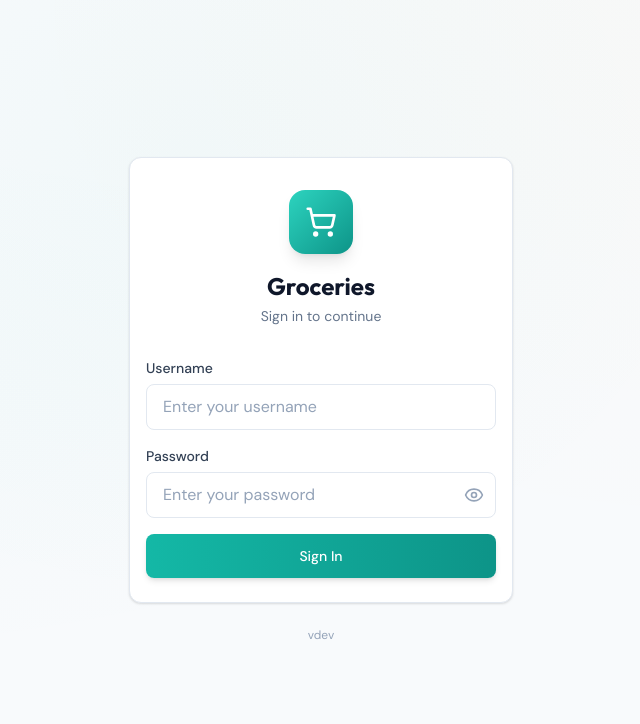
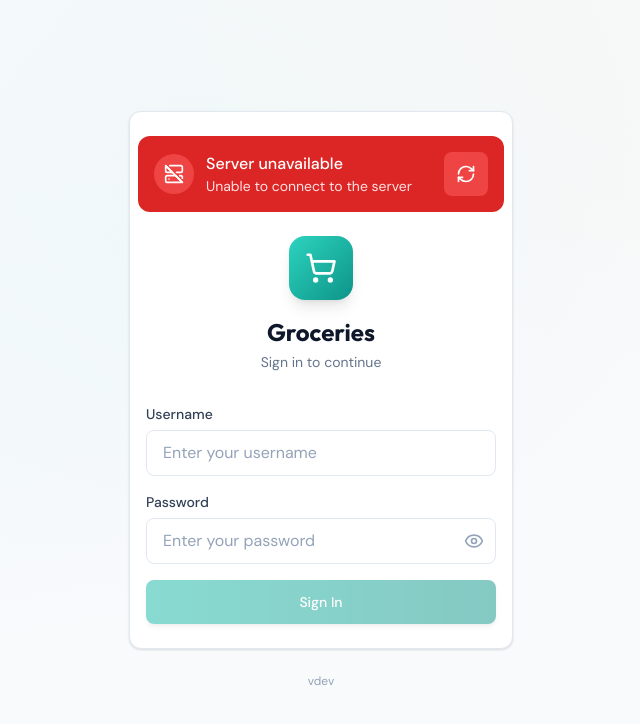
Before and after one commit to kleyson/appz-groceries, a React (Vite) app in the folder frontend/: page /login in a window 1280 px wide. Shown: the top 724 px of the page, without its empty margins (319-959 px from the left). Built offline with nearby package versions, Linux system fonts and the light colour scheme; no server answers.

Commit message:
fixing offline

```diff
--- a/frontend/src/hooks/useAuth.ts
+++ b/frontend/src/hooks/useAuth.ts
@@ -33,6 +33,8 @@ export function useAuth() {
     data: authData,
     isLoading,
     error,
+    refetch,
+    isRefetching,
   } = useQuery({
     queryKey: ["auth", "me"],
     queryFn: async () => {
@@ -52,17 +54,22 @@ export function useAuth() {
         throw err;
       }
     },
-    retry: false,
+    retry: 2,
+    retryDelay: (attemptIndex) => Math.min(1000 * 2 ** attemptIndex, 5000),
     staleTime: 5 * 60 * 1000, // 5 minutes
     // Use cached data as placeholder while loading
     placeholderData: () => getCachedAuth(),
+    // Don't refetch automatically when there's an error
+    refetchOnWindowFocus: (query) => query.state.status !== "error",
   });
 
-  const { data: canRegisterData } = useQuery({
+  const { data: canRegisterData, refetch: refetchCanRegister } = useQuery({
     queryKey: ["auth", "can-register"],
     queryFn: () => api.canRegister(),
-    retry: false,
+    retry: 2,
+    retryDelay: (attemptIndex) => Math.min(1000 * 2 ** attemptIndex, 5000),
     staleTime: 60 * 1000, // 1 minute
+    refetchOnWindowFocus: (query) => query.state.status !== "error",
   });
 
   const loginMutation = useMutation({
@@ -106,12 +113,22 @@ export function useAuth() {
   const isAuthenticated = !!user;
   const canRegister = canRegisterData?.canRegister ?? false;
 
+  // Backend is unavailable when we have an error and no cached data
+  const isBackendUnavailable = !!error && !authData;
+
+  const retryConnection = async () => {
+    await refetch();
+    await refetchCanRegister();
+  };
+
   return {
     user,
     isAuthenticated,
-    isLoading,
+    isLoading: isLoading || isRefetching,
     error,
     canRegister,
+    isBackendUnavailable,
+    retryConnection,
     login: loginMutation.mutateAsync,
     register: registerMutation.mutateAsync,
     logout: logoutMutation.mutateAsync,
--- a/frontend/src/routes/__root.tsx
+++ b/frontend/src/routes/__root.tsx
@@ -6,9 +6,10 @@ import {
 } from "@tanstack/react-router";
 import { type QueryClient } from "@tanstack/react-query";
 import { useAuth, useDarkMode } from "@/hooks";
-import { useEffect } from "react";
+import { useEffect, useState } from "react";
 import { OfflineIndicator } from "@/components/OfflineIndicator";
 import { InstallPrompt } from "@/components/InstallPrompt";
+import { WifiOff, RefreshCw } from "lucide-react";
 
 interface RouterContext {
   queryClient: QueryClient;
@@ -19,9 +20,11 @@ export const Route = createRootRouteWithContext<RouterContext>()({
 });
 
 function RootLayout() {
-  const { isAuthenticated, isLoading } = useAuth();
+  const { isAuthenticated, isLoading, isBackendUnavailable, retryConnection } =
+    useAuth();
   const navigate = useNavigate();
   const location = useLocation();
+  const [isRetrying, setIsRetrying] = useState(false);
 
   // Initialize dark mode at root level so it persists across all pages
   useDarkMode();
@@ -29,11 +32,55 @@ function RootLayout() {
   const isLoginPage = location.pathname === "/login";
 
   useEffect(() => {
-    // Only redirect to login if not authenticated and not already on login page
-    if (!isLoading && !isAuthenticated && !isLoginPage) {
+    // Only redirect to login if not authenticated, not loading, backend is available, and not already on login page
+    if (
+      !isLoading &&
+      !isAuthenticated &&
+      !isBackendUnavailable &&
+      !isLoginPage
+    ) {
       navigate({ to: "/login" });
     }
-  }, [isAuthenticated, isLoading, isLoginPage, navigate]);
+  }, [isAuthenticated, isLoading, isBackendUnavailable, isLoginPage, navigate]);
+
+  const handleRetry = async () => {
+    setIsRetrying(true);
+    try {
+      await retryConnection();
+    } finally {
+      setIsRetrying(false);
+    }
+  };
+
+  // Show backend unavailable error state
+  if (isBackendUnavailable && !isLoginPage) {
+    return (
+      <div className="min-h-screen bg-mesh flex items-center justify-center p-4">
+        <div className="max-w-sm w-full text-center">
+          <div className="w-16 h-16 mx-auto mb-4 rounded-full bg-red-100 dark:bg-red-900/30 flex items-center justify-center">
+            <WifiOff className="w-8 h-8 text-red-600 dark:text-red-400" />
+          </div>
+          <h2 className="text-xl font-semibold text-gray-900 dark:text-white mb-2">
+            Server Unavailable
+          </h2>
+          <p className="text-gray-600 dark:text-gray-400 mb-6">
+            Unable to connect to the server. Please check your connection and
+            try again.
+          </p>
+          <button
+            onClick={handleRetry}
+            disabled={isRetrying}
+            className="inline-flex items-center justify-center gap-2 px-6 py-3 rounded-xl bg-primary-600 hover:bg-primary-700 text-white font-medium transition-colors disabled:opacity-50 min-h-[44px]"
+          >
+            <RefreshCw
+              className={`w-5 h-5 ${isRetrying ? "animate-spin" : ""}`}
+            />
+            {isRetrying ? "Retrying..." : "Retry Connection"}
+          </button>
+        </div>
+      </div>
+    );
+  }
 
   // Show loading spinner only for protected routes (not login page)
   if (isLoading && !isLoginPage) {
--- a/frontend/src/routes/login.tsx
+++ b/frontend/src/routes/login.tsx
@@ -1,6 +1,6 @@
 import { createFileRoute, useNavigate } from "@tanstack/react-router";
 import { type FormEvent, useEffect, useState } from "react";
-import { ShoppingCart, WifiOff } from "lucide-react";
+import { ShoppingCart, WifiOff, ServerOff, RefreshCw } from "lucide-react";
 import { useAuth, useOnlineStatus } from "@/hooks";
 import { Button, Input, Card, CardContent } from "@/components/ui";
 import { APP_VERSION } from "@/lib/version";
@@ -21,6 +21,8 @@ function LoginPage() {
     isRegistering,
     loginError,
     registerError,
+    isBackendUnavailable,
+    retryConnection,
   } = useAuth();
 
   const [username, setUsername] = useState("");
@@ -28,6 +30,16 @@ function LoginPage() {
   const [password, setPassword] = useState("");
   const [confirmPassword, setConfirmPassword] = useState("");
   const [error, setError] = useState("");
+  const [isRetrying, setIsRetrying] = useState(false);
+
+  const handleRetry = async () => {
+    setIsRetrying(true);
+    try {
+      await retryConnection();
+    } finally {
+      setIsRetrying(false);
+    }
+  };
 
   // Redirect if already authenticated
   useEffect(() => {
@@ -100,6 +112,37 @@ function LoginPage() {
             </div>
           )}
 
+          {/* Server Unavailable Banner */}
+          {isOnline && isBackendUnavailable && (
+            <div
+              className="mb-6 -mt-2 -mx-2 p-4 rounded-xl bg-red-600 dark:bg-red-700 text-white"
+              role="alert"
+            >
+              <div className="flex items-center gap-3">
+                <div className="flex-shrink-0 w-10 h-10 rounded-full bg-red-500 dark:bg-red-600 flex items-center justify-center">
+                  <ServerOff className="w-5 h-5" />
+                </div>
+                <div className="flex-1">
+                  <p className="font-medium">Server unavailable</p>
+                  <p className="text-sm text-red-100">
+                    Unable to connect to the server
+                  </p>
+                </div>
+                <button
+                  type="button"
+                  onClick={handleRetry}
+                  disabled={isRetrying}
+                  className="flex-shrink-0 p-2 rounded-lg bg-red-500 hover:bg-red-400 dark:bg-red-600 dark:hover:bg-red-500 transition-colors disabled:opacity-50 min-w-[44px] min-h-[44px] flex items-center justify-center"
+                  aria-label="Retry connection"
+                >
+                  <RefreshCw
+                    className={`w-5 h-5 ${isRetrying ? "animate-spin" : ""}`}
+                  />
+                </button>
+              </div>
+            </div>
+          )}
+
           <div className="flex flex-col items-center mb-8">
             <div className="w-16 h-16 rounded-2xl bg-gradient-to-br from-primary-400 to-primary-600 flex items-center justify-center mb-4 shadow-lg">
               <ShoppingCart className="w-8 h-8 text-white" />
@@ -123,7 +166,7 @@ function LoginPage() {
                 onChange={(e) => setName(e.target.value)}
                 placeholder="Enter your name"
                 autoComplete="name"
-                disabled={!isOnline}
+                disabled={!isOnline || isBackendUnavailable}
                 required
               />
             )}
@@ -135,7 +178,7 @@ function LoginPage() {
               onChange={(e) => setUsername(e.target.value)}
               placeholder="Enter your username"
               autoComplete="username"
-              disabled={!isOnline}
+              disabled={!isOnline || isBackendUnavailable}
               required
             />
 
@@ -146,7 +189,7 @@ function LoginPage() {
               onChange={(e) => setPassword(e.target.value)}
               placeholder="Enter your password"
               autoComplete={canRegister ? "new-password" : "current-password"}
-              disabled={!isOnline}
+              disabled={!isOnline || isBackendUnavailable}
               required
             />
 
@@ -158,7 +201,7 @@ function LoginPage() {
                 onChange={(e) => setConfirmPassword(e.target.value)}
                 placeholder="Confirm your password"
                 autoComplete="new-password"
-                disabled={!isOnline}
+                disabled={!isOnline || isBackendUnavailable}
                 required
               />
             )}
@@ -172,7 +215,7 @@ function LoginPage() {
             <Button
               type="submit"
               className="w-full"
-              disabled={!isOnline}
+              disabled={!isOnline || isBackendUnavailable}
               isLoading={isLoggingIn || isRegistering}
             >
               {canRegister ? "Create Account" : "Sign In"}
```
Also changed, not shown: 1 other file (tests, documents, lock files or other folders).
